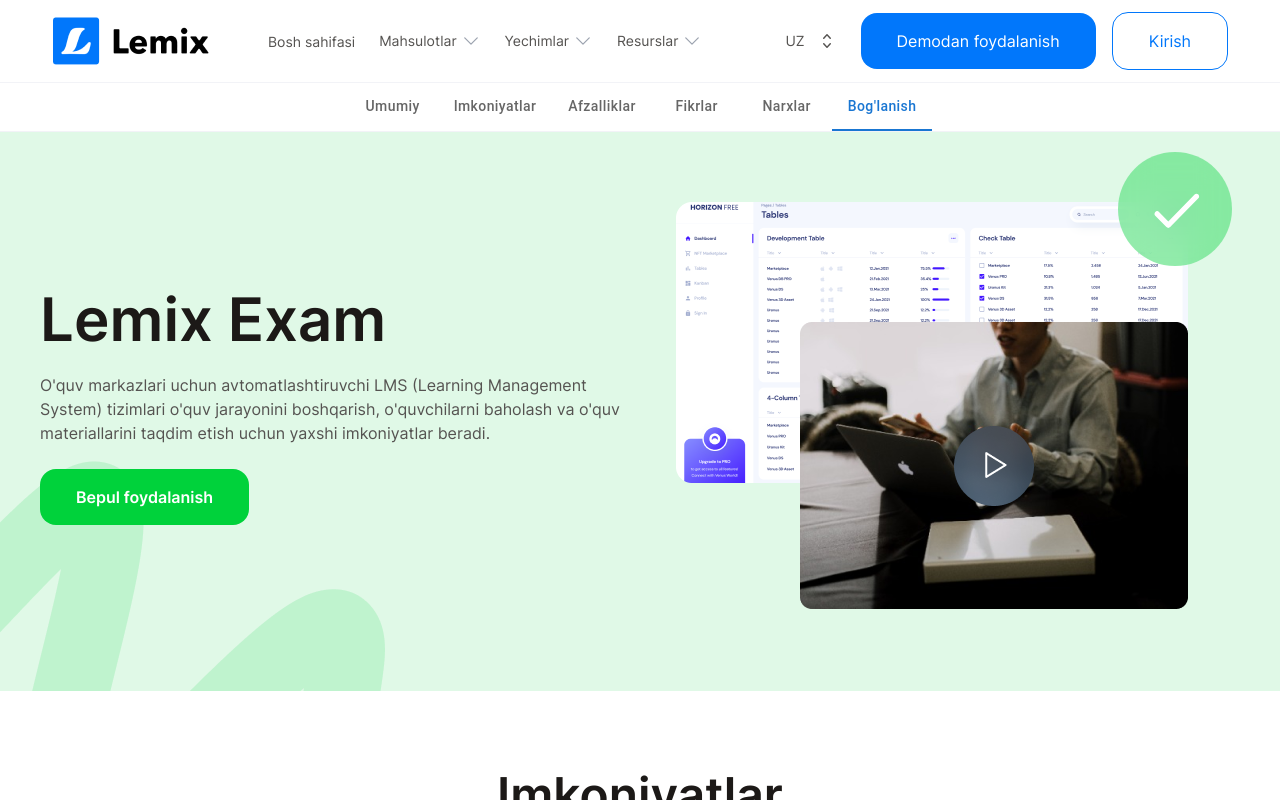
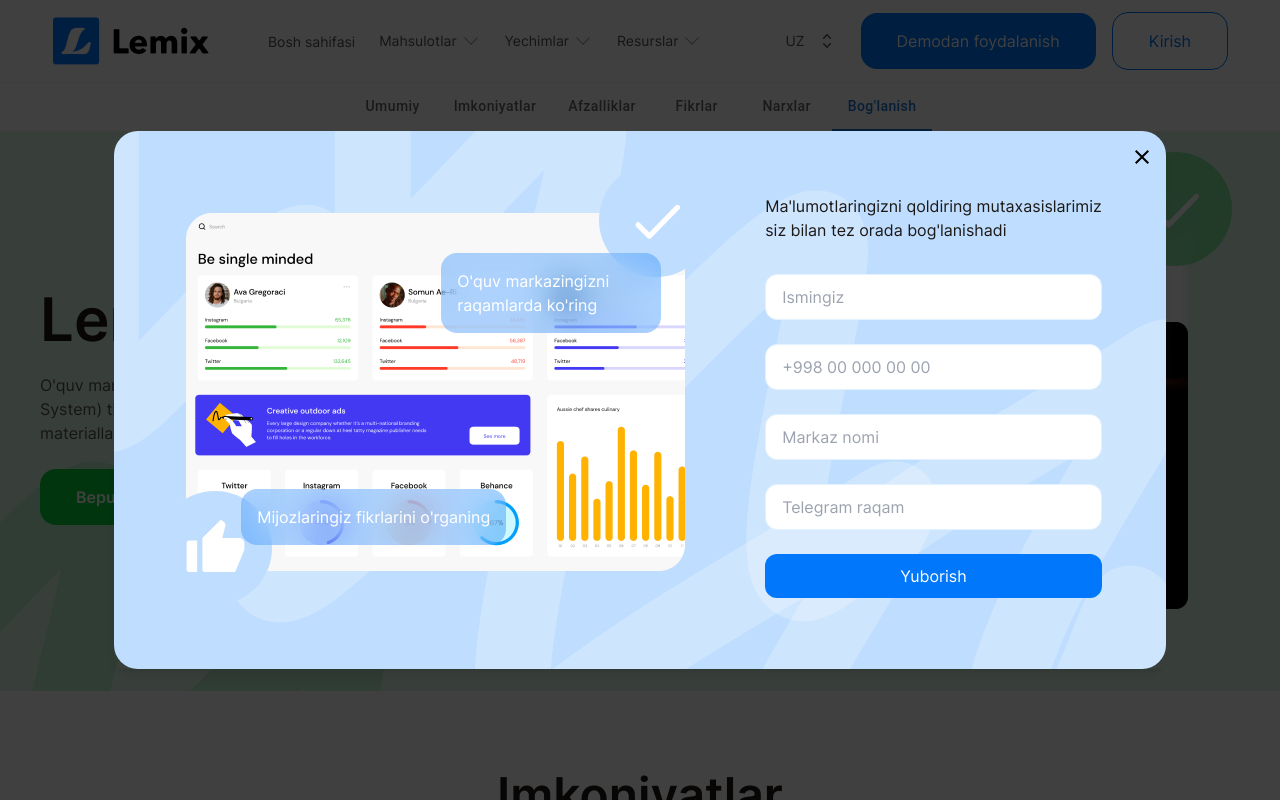
Before and after one commit to Soliha17/lemix, a React (Vite) app: page /exam in a window 1280 px wide. Both pictures are taken after a click on the button "Demodan foydalanish". Shown: the top 800 px of the page. Built offline with nearby package versions, Linux system fonts and the light colour scheme.

Commit message:
Make: contact modal

```diff
--- a/src/index.css
+++ b/src/index.css
@@ -214,6 +214,15 @@
   background-repeat: no-repeat;
 }
 
+.contact-modal {
+  background-image: url('src/assets/images/line__contact-modal.svg'),
+    url('src/assets/images/bottom-line__contact-modal.svg');
+  background-position:
+    top right,
+    bottom left;
+  background-repeat: no-repeat;
+}
+
 .about-card {
   background-image: url('src/assets/images/line__about-home.png');
   background-position: bottom right;
@@ -309,6 +318,10 @@
   border-radius: 50%;
 }
 
+.circle__contact-modal {
+  background: #bfddfe;
+}
+
 .circle__hero-exam {
   position: absolute;
   top: -50px;
@@ -398,6 +411,10 @@
   font-size: 16px;
   font-weight: 400;
   line-height: 24px; /* 150% */
+}
+
+.form__contact-card .send-btn__contact-modal {
+  background: #0177fb;
 }
 
 .form__contact-card button:hover {
--- a/src/ui/components/Cards/ContactCard.jsx
+++ b/src/ui/components/Cards/ContactCard.jsx
@@ -20,11 +20,8 @@
           <img src={goodFilled} alt="goodFilled" />
         </div>
       </div>
-      <div className="flex flex-col gap-8">
+      <div className="flex flex-col gap-5">
         <div>
-          <h4 className="mb-4 text-3xl text-white-main xl:mb-6">
-            Lemix sizning biznesingizga <br /> yordam beradi
-          </h4>
           <p className="text-base text-white-main">
             Ma&apos;lumotlaringizni qoldiring mutaxasislarimiz <br /> siz bilan tez orada
             bog&apos;lanishadi
@@ -33,6 +30,8 @@
         <div className="form__contact-card">
           <input type="text" placeholder="Ismingiz" />
           <input type="number" placeholder="+998 00 000 00 00" />
+          <input type="text" placeholder="Markaz nomi" />
+          <input type="number" placeholder="Telegram raqam" />
           <button>Yuborish</button>
         </div>
       </div>
--- a/src/ui/components/Layout/Header/Disclosure.jsx
+++ b/src/ui/components/Layout/Header/Disclosure.jsx
@@ -41,7 +41,7 @@
                   key={item.name}
                   as={NavLink}
                   to={item.href}
-                  exact
+                  exact="true"
                   className="block rounded-lg py-2 pl-6 pr-3 text-sm text-black-75 hover:bg-gray-50"
                 >
                   {item.name}
--- a/src/ui/components/Layout/Header/Header.jsx
+++ b/src/ui/components/Layout/Header/Header.jsx
@@ -9,11 +9,18 @@
 import Propover from './Propover';
 import DisclosureComp from './Disclosure';
 import LanguageSelect from './LanguageSelect';
+import ContactModal from '../../Atoms/ContactModal';
 
 function Header() {
   const [mobileMenuOpen, setMobileMenuOpen] = useState(false);
+  const [open, setOpen] = useState(false);
 
   const closeMobileMenu = () => {
+    setMobileMenuOpen(false);
+  };
+
+  const openContactModal = () => {
+    setOpen(true);
     setMobileMenuOpen(false);
   };
 
@@ -40,7 +47,7 @@
         <Popover.Group className="hidden items-center lg:flex lg:gap-x-6">
           <NavLink
             to={'/'}
-            exact
+            exact="true"
             className={`text-sm font-normal leading-normal ${
               location.pathname === '/' ? 'text-primary-100' : 'text-black-75'
             } hover:text-primary-100`}
@@ -56,7 +63,10 @@
           <div>
             <LanguageSelect />
           </div>
-          <button className="rounded-2xl bg-primary-100 px-9 py-4 text-white-main hover:bg-blue-600">
+          <button
+            onClick={openContactModal}
+            className="rounded-2xl bg-primary-100 px-9 py-4 text-white-main hover:bg-blue-600"
+          >
             Demodan foydalanish
           </button>
           <button className="rounded-2xl border border-primary-100 px-9 py-4 text-primary-100 hover:bg-primary-100 hover:text-white-main">
@@ -86,7 +96,7 @@
               <div className="space-y-2 py-6 text-black-75">
                 <NavLink
                   to={'/'}
-                  exact
+                  exact="true"
                   onClick={closeMobileMenu}
                   className={`-mx-3 block ${
                     location.pathname === '/' ? 'text-primary-100' : 'text-black-75'
@@ -99,7 +109,10 @@
                 <DisclosureComp title="Resurslar " />
               </div>
               <div className="flex flex-col gap-3 py-6">
-                <button className="rounded-2xl bg-primary-100 px-9 py-4 text-white-main hover:bg-blue-600">
+                <button
+                  onClick={openContactModal}
+                  className="rounded-2xl bg-primary-100 px-9 py-4 text-white-main hover:bg-blue-600"
+                >
                   Demodan foydalanish
                 </button>
                 <button className="rounded-2xl border border-primary-100 px-9 py-4 text-primary-100 hover:bg-primary-100 hover:text-white-main">
@@ -110,6 +123,7 @@
           </div>
         </Dialog.Panel>
       </Dialog>
+      <ContactModal open={open} setOpen={setOpen} />
     </header>
   );
 }
--- a/src/ui/components/Layout/Header/Propover.jsx
+++ b/src/ui/components/Layout/Header/Propover.jsx
@@ -44,7 +44,7 @@
                 key={item.name}
                 className="propover-panel group relative flex items-center gap-x-6 rounded-lg p-2 text-sm leading-6 hover:bg-gray-50"
               >
-                <NavLink exact to={item.href} className="block font-normal text-gray-900">
+                <NavLink exact="true" to={item.href} className="block font-normal text-gray-900">
                   {item.name}
                   <span className="absolute inset-0" />
                 </NavLink>
--- /dev/null
+++ b/src/ui/components/atoms/ContactModal.jsx
@@ -0,0 +1,66 @@
+import dashboardImg from 'src/assets/images/contact-dashboard.png';
+import done from 'src/assets/images/done-icon__contact.svg';
+import goodFilled from 'src/assets/images/good-filled__contact.svg';
+import CloseIcon from '@mui/icons-material/Close';
+
+const ContactModal = ({ open, setOpen }) => {
+  return (
+    <>
+      {open ? (
+        <>
+          <div className="video-modal-wrapper fixed inset-0 z-50 flex w-full items-center justify-center overflow-x-hidden overflow-y-hidden outline-none focus:outline-none">
+            <div className="relative mx-auto my-6 max-w-7xl">
+              {/*content*/}
+              <div className="bg-white relative flex w-full flex-col items-start gap-1 rounded-lg border-0 shadow-lg outline-none focus:outline-none">
+                {/*body*/}
+                <div className="relative">
+                  <button
+                    className="absolute right-3 top-3 self-end bg-transparent"
+                    onClick={() => setOpen(!open)}
+                  >
+                    <CloseIcon fontSize="medium" />
+                  </button>
+                  <div className="contact-modal flex flex-col items-center gap-6 rounded-3xl bg-primary-25 p-6 sm:p-9 md:gap-12 lg:flex-row xl:gap-20 xl:p-16 xl:pt-8">
+                    <div className="relative ml-0 mt-10 flex flex-col items-start md:mt-0 lg:ml-2">
+                      <div className="circle__contact-card circle__contact-modal z-10 -mb-16 -mr-7 self-end">
+                        <img src={done} alt="done" />
+                      </div>
+                      <p className="p__contact-card p__contact-card--top rounded-2xl p-2 text-base text-white-main md:p-4">
+                        O&apos;quv markazingizni <br /> raqamlarda ko&apos;ring
+                      </p>
+                      <img src={dashboardImg} alt="dashboardImg" />
+                      <p className="p__contact-card p__contact-card--bottom rounded-2xl p-2 text-base text-white-main md:p-4">
+                        Mijozlaringiz fikrlarini o&apos;rganing
+                      </p>
+                      <div className="circle__contact-card circle__contact-modal z-10 -ml-7 -mt-20">
+                        <img src={goodFilled} alt="goodFilled" />
+                      </div>
+                    </div>
+                    <div className="mt-6 flex flex-col gap-8">
+                      <div>
+                        <p className="text-base text-black-100">
+                          Ma&apos;lumotlaringizni qoldiring mutaxasislarimiz <br /> siz bilan tez
+                          orada bog&apos;lanishadi
+                        </p>
+                      </div>
+                      <div className="form__contact-card">
+                        <input type="text" placeholder="Ismingiz" />
+                        <input type="number" placeholder="+998 00 000 00 00" />
+                        <input type="text" placeholder="Markaz nomi" />
+                        <input type="number" placeholder="Telegram raqam" />
+                        <button className='send-btn__contact-modal'>Yuborish</button>
+                      </div>
+                    </div>
+                  </div>
+                </div>
+              </div>
+            </div>
+          </div>
+          <div className="bg-black fixed inset-0 z-40 overflow-hidden opacity-25"></div>
+        </>
+      ) : null}
+    </>
+  );
+};
+
+export default ContactModal;
--- a/src/ui/components/atoms/VideoModal.jsx
+++ b/src/ui/components/atoms/VideoModal.jsx
@@ -6,7 +6,7 @@
       {open ? (
         <>
           <div className="video-modal-wrapper fixed inset-0 z-50 flex items-center justify-center overflow-hidden outline-none focus:outline-none">
-            <div className="relative mx-auto my-6 w-auto max-w-3xl">
+            <div className="relative mx-auto my-6 w-auto max-w-5xl">
               {/*content*/}
               <div className="bg-white relative flex w-full flex-col items-start gap-1 rounded-lg border-0 shadow-lg outline-none focus:outline-none">
                 {/*header*/}
```
Also changed, not shown: src/assets/images/bottom-line__contact-modal.svg (added), src/assets/images/line__contact-modal.svg (added).
